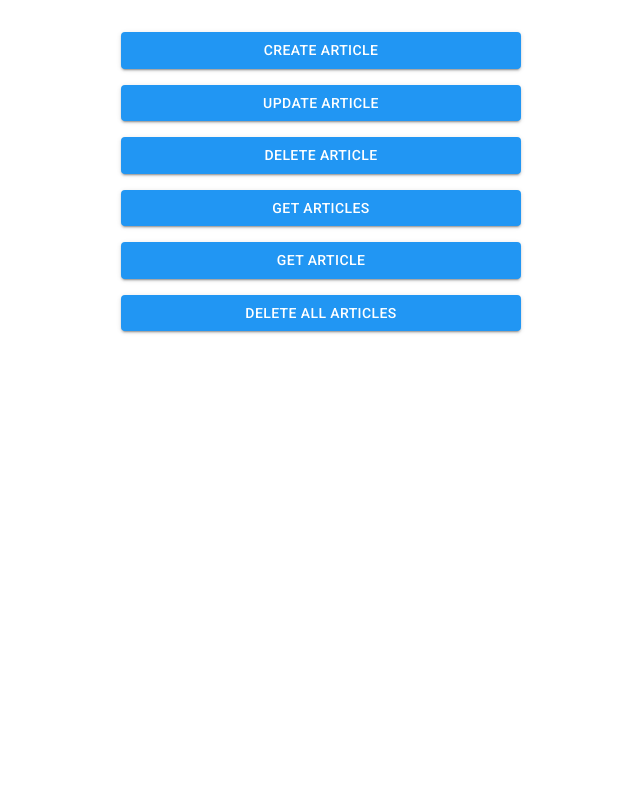
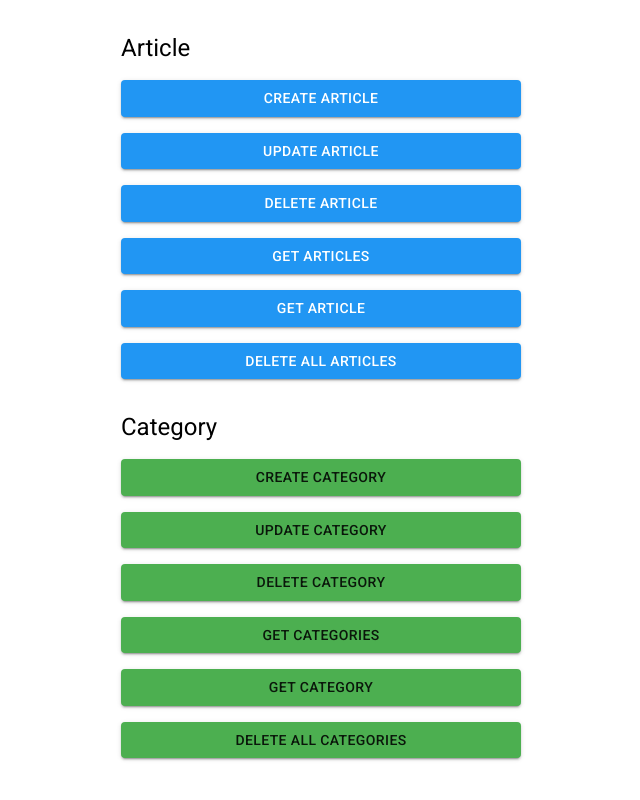
Before and after one commit to tiavina-mika/blogko-client, a React (Create React App) app: page / in a window 1280 px wide. Shown: the whole page, without its empty margins (319-959 px from the left). Built offline with nearby package versions, Linux system fonts and the light colour scheme; no server answers; what parse would draw is missing.

Commit message:
relations

```diff
--- a/src/actions/articles.ts
+++ b/src/actions/articles.ts
@@ -15,21 +15,21 @@ const queryArticle = async (id: string): Promise<Parse.Object | undefined>  => {
 
   return article;
 }
-export const createArticle = async (values: IArticleInput) => {
+export const createArticle = async (values: IArticleInput): Promise<Parse.Object | undefined> => {
   try {
     const article = new Article();
     article.set('title', values.title);
     const newArticle = await article.save();
-    const newArticleJson = newArticle.toJSON()
 
-    console.log('newArticleJson id: ', newArticleJson);
+    console.log('newArticleJson id: ', newArticle.toJSON());
+    return newArticle
 
   } catch (error) {
     console.log(' ------ createArticle error: ', error);
   }
 }
 
-export const updateArticle = async (id: string, values: IArticleInput) => {
+export const updateArticle = async (id: string, values: IArticleInput): Promise<Parse.Object | undefined> => {
   try {
     const article = await queryArticle(id);
 
@@ -38,6 +38,7 @@ export const updateArticle = async (id: string, values: IArticleInput) => {
     article.set('title', values.title);
     const newArticle = await article.save();
     console.log(' ------ updateArticle newArticle: ', newArticle);
+    return newArticle
   } catch (error) {
     console.log('updateArticle error: ', error);
   }
@@ -57,13 +58,15 @@ export const deleteArticle = async (id: string): Promise<void> => {
 export const getArticles = async (): Promise<Parse.Object[] | undefined> => {
   try {
     const articles = await new Parse.Query(Article)
+      .include()
       .find();
 
 
     const total = await Parse.Cloud.run('numbersSum', { a: 1, b: 9 })
     console.log('total: ', total);
 
-    console.log(' ------ getArticles articles: ', articles);
+    // console.log(' ------ getArticles articles: ', articles.map((article) => article.toJSON()));
+    console.log(articles[0].toJSON().category.name);
     return articles
   } catch (error) {
     console.log('getArticles error: ', error);
--- /dev/null
+++ b/src/actions/categories.ts
@@ -0,0 +1,99 @@
+import Parse from 'parse';
+import { ICategoryInput } from '../types/category.type';
+import { createArticle } from './articles';
+
+const Category = Parse.Object.extend("Category");
+
+const queryCategory = async (id: string): Promise<Parse.Object | undefined>  => {
+  const category = await new Parse.Query(Category)
+  .equalTo('objectId', id)
+  .first();
+
+  if (!category) {
+    throw Error('No Category found')
+  }
+
+  return category;
+}
+export const createCategory = async (values: ICategoryInput) => {
+  try {
+    const category = new Category();
+    category.set('name', values.name);
+    const newCategory = await category.save();
+
+    const newCategoryJson = newCategory.toJSON()
+
+    const article = await createArticle({ title: 'Article 01' });
+
+    article?.set('category', newCategory)
+
+    await article?.save();
+
+    console.log('newCategoryJson id: ', newCategoryJson);
+
+  } catch (error) {
+    console.log(' ------ createCategory error: ', error);
+  }
+}
+
+export const updateCategory = async (id: string, values: ICategoryInput) => {
+  try {
+    const category = await queryCategory(id);
+
+    if (!category) return;
+
+    category.set('name', values.name);
+    const newCategory = await category.save();
+    console.log(' ------ updateCategory newCategory: ', newCategory);
+  } catch (error) {
+    console.log('updateCategory error: ', error);
+  }
+}
+
+export const deleteCategory = async (id: string): Promise<void> => {
+  try {
+    const category = await queryCategory(id);
+    if (!category) return;
+
+    await category.destroy();
+  } catch (error) {
+    console.log('deleteCategory error: ', error);
+  }
+}
+
+export const getCategories = async (): Promise<Parse.Object[] | undefined> => {
+  try {
+    const categories = await new Parse.Query(Category)
+      .find();
+
+    console.log(' ------ getCategories categories: ', categories);
+    return categories
+  } catch (error) {
+    console.log('getCategories error: ', error);
+  }
+}
+
+export const getCategory = async (id: string): Promise<Parse.Object | undefined> => {
+  try {
+    const category = await queryCategory(id);
+
+    console.log(' ------ getCategory categories: ', category);
+    return category;
+  } catch (error) {
+    console.log('getCategory error: ', error);
+  }
+}
+
+export const deleteAllCategories = async (): Promise<void> => {
+  try {
+    await new Parse.Query(Category)
+      .each(async category => {
+        await category.destroy()
+      });
+
+
+    console.log(' ------ deleteAllCategories: ');
+  } catch (error) {
+    console.log('getCategory error: ', error);
+  }
+}
--- /dev/null
+++ b/src/containers/Articles.tsx
@@ -0,0 +1,65 @@
+import { Stack, Button, Box, styled, Typography } from '@mui/material';
+import { createArticle, deleteAllArticles, deleteArticle, getArticle, getArticles, updateArticle } from '../actions/articles';
+
+// const StyledContainer = styled(Box)(({ theme }) => ({
+//   padding: 12,
+//   display: 'flex',
+//   justifyContent: 'center',
+//   backgroundColor: theme.palette.primary.main
+// }));
+
+const id = 'r6EZDbqIiS';
+
+
+const StyledButton = styled(Button)({
+  width: 400
+});
+
+const Article = () => {
+  const handleArticleCreation = async () => {
+    const values = {
+      title: 'Article 1',
+    }
+    await createArticle(values)
+  }
+
+  const handleArticleEdition = async () => {
+    const values = {
+      title: 'Article 1 mod',
+    }
+    await updateArticle(id, values)
+  }
+
+  const handleArticleDeletion = async () => {
+
+    await deleteArticle(id)
+  }
+
+  const handleArticlesLoad= async () => {
+    await getArticles()
+  }
+
+  const handleArticleLoad = async () => {
+    await getArticle(id)
+  }
+
+  const handleDeleteAllArticles = async () => {
+    await deleteAllArticles()
+  }
+
+  return (
+    <Stack spacing={2}>
+      <Typography variant="h5">
+        Article
+      </Typography>
+      <StyledButton variant="contained" color="primary" onClick={handleArticleCreation}>Create Article</StyledButton>
+      <StyledButton variant="contained" color="primary" onClick={handleArticleEdition}>Update Article</StyledButton>
+      <StyledButton variant="contained" color="primary" onClick={handleArticleDeletion}>Delete Article</StyledButton>
+      <StyledButton variant="contained" color="primary" onClick={handleArticlesLoad}>Get Articles</StyledButton>
+      <StyledButton variant="contained" color="primary" onClick={handleArticleLoad}>Get Article</StyledButton>
+      <StyledButton variant="contained" color="primary" onClick={handleDeleteAllArticles}>Delete all articles</StyledButton>
+    </Stack>
+  );
+}
+
+export default Article;
--- /dev/null
+++ b/src/containers/Categories.tsx
@@ -0,0 +1,59 @@
+import { Stack, Button, styled, Typography } from '@mui/material';
+import { createCategory, deleteAllCategories, deleteCategory, getCategory, getCategories, updateCategory } from '../actions/categories';
+
+
+const id = 'r6EZDbqIiS';
+
+
+const StyledButton = styled(Button)({
+  width: 400
+});
+
+const Categories = () => {
+  const handleCategoryCreation = async () => {
+    const values = {
+      name: 'Category 1',
+    }
+    await createCategory(values)
+  }
+
+  const handleCategoryEdition = async () => {
+    const values = {
+      name: 'Category 1 mod',
+    }
+    await updateCategory(id, values)
+  }
+
+  const handleCategoryDeletion = async () => {
+
+    await deleteCategory(id)
+  }
+
+  const handleCategoriesLoad= async () => {
+    await getCategories()
+  }
+
+  const handleCategoryLoad = async () => {
+    await getCategory(id)
+  }
+
+  const handleDeleteAllCategories = async () => {
+    await deleteAllCategories()
+  }
+
+  return (
+    <Stack spacing={2}>
+      <Typography variant="h5">
+        Category
+      </Typography>
+      <StyledButton variant="contained" color="secondary" onClick={handleCategoryCreation}>Create Category</StyledButton>
+      <StyledButton variant="contained" color="secondary" onClick={handleCategoryEdition}>Update Category</StyledButton>
+      <StyledButton variant="contained" color="secondary" onClick={handleCategoryDeletion}>Delete Category</StyledButton>
+      <StyledButton variant="contained" color="secondary" onClick={handleCategoriesLoad}>Get Categories</StyledButton>
+      <StyledButton variant="contained" color="secondary" onClick={handleCategoryLoad}>Get Category</StyledButton>
+      <StyledButton variant="contained" color="secondary" onClick={handleDeleteAllCategories}>Delete all categories</StyledButton>
+    </Stack>
+  );
+}
+
+export default Categories;
--- a/src/containers/Home.tsx
+++ b/src/containers/Home.tsx
@@ -1,14 +1,7 @@
-import { Stack, Button, Box, styled } from '@mui/material';
-import { createArticle, deleteAllArticles, deleteArticle, getArticle, getArticles, updateArticle } from '../actions/articles';
+import { Stack, Box, styled } from '@mui/material';
+import Articles from './Articles';
+import Categories from './Categories';
 
-// const StyledContainer = styled(Box)(({ theme }) => ({
-//   padding: 12,
-//   display: 'flex',
-//   justifyContent: 'center',
-//   backgroundColor: theme.palette.primary.main
-// }));
-
-const id = 'r6EZDbqIiS';
 
 const StyledContainer = styled(Box)({
   padding: 12,
@@ -17,54 +10,14 @@ const StyledContainer = styled(Box)({
   justifyContent: 'center',
 });
 
-const StyledButton = styled(Button)({
-  width: 400
-});
-
 const Home = () => {
-  const handleArticleCreation = async () => {
-    const values = {
-      title: 'Article 1',
-    }
-    await createArticle(values)
-  }
-
-  const handleArticleEdition = async () => {
-    const values = {
-      title: 'Article 1 mod',
-    }
-    await updateArticle(id, values)
-  }
-
-  const handleArticleDeletion = async () => {
-
-    await deleteArticle(id)
-  }
-
-  const handleArticlesLoad= async () => {
-    await getArticles()
-  }
-
-  const handleArticleLoad = async () => {
-    await getArticle(id)
-  }
-
-  const handleDeleteAllArticles = async () => {
-    await deleteAllArticles()
-  }
-
   return (
     <StyledContainer>
-      <Stack direction="column" spacing={2}>
-        <StyledButton variant="contained" color="primary" onClick={handleArticleCreation}>Create Article</StyledButton>
-        <StyledButton variant="contained" color="primary" onClick={handleArticleEdition}>Update Article</StyledButton>
-        <StyledButton variant="contained" color="primary" onClick={handleArticleDeletion}>Delete Article</StyledButton>
-        <StyledButton variant="contained" color="primary" onClick={handleArticlesLoad}>Get Articles</StyledButton>
-        <StyledButton variant="contained" color="primary" onClick={handleArticleLoad}>Get Article</StyledButton>
-        <StyledButton variant="contained" color="primary" onClick={handleDeleteAllArticles}>Delete all articles</StyledButton>
+      <Stack spacing={4}>
+        <Articles />
+        <Categories />
       </Stack>
     </StyledContainer>
-
   );
 }
 
--- a/src/types/article.type.ts
+++ b/src/types/article.type.ts
@@ -1,5 +1,5 @@
-export interface IArticle {
+export interface IArticle extends Parse.Object {
   title: string;
 }
 
-export interface IArticleInput extends IArticle {}
+export interface IArticleInput extends Pick<IArticle, 'title'> {}
```
Also changed, not shown: src/types/category.type.ts (added, +7 -0 lines).
